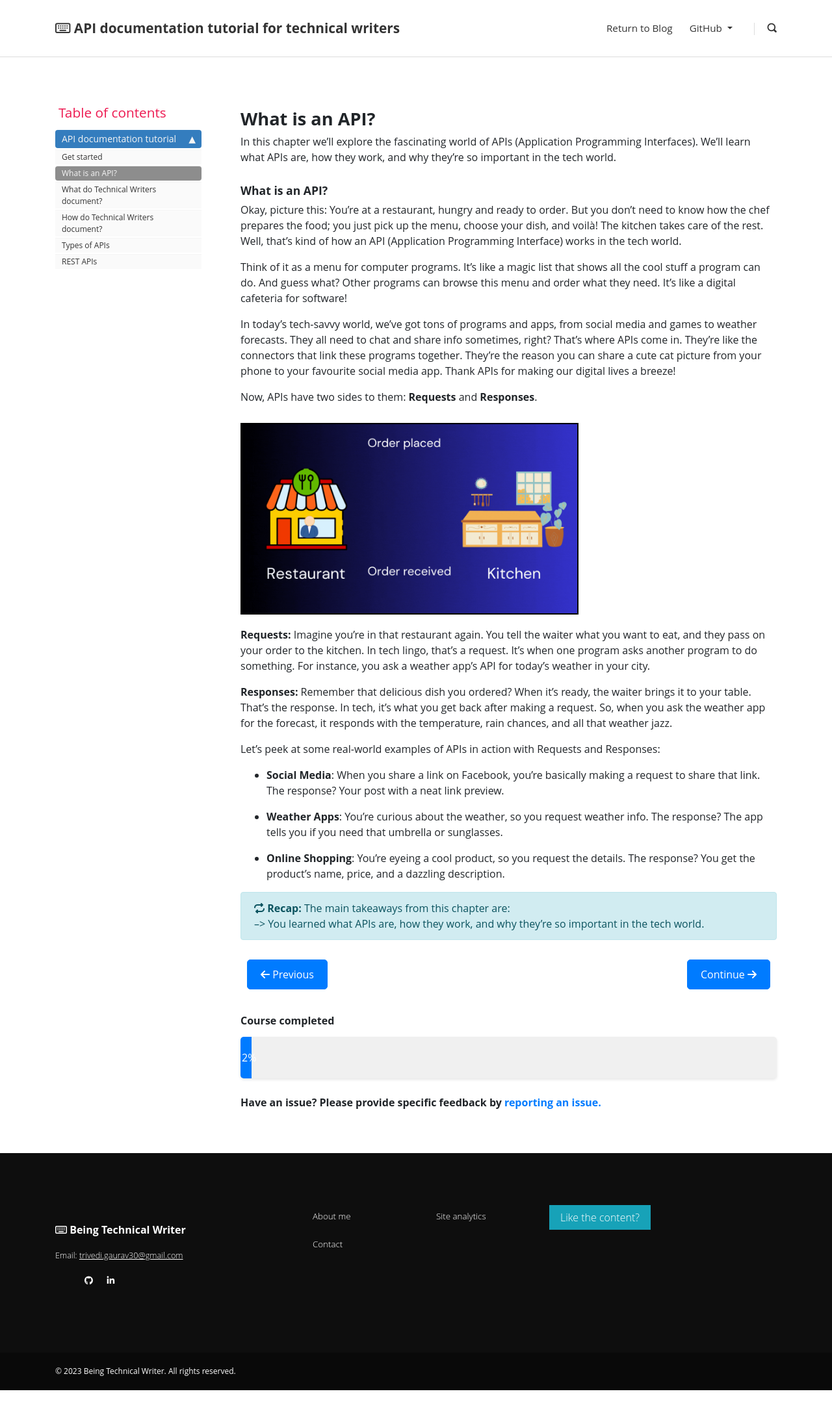
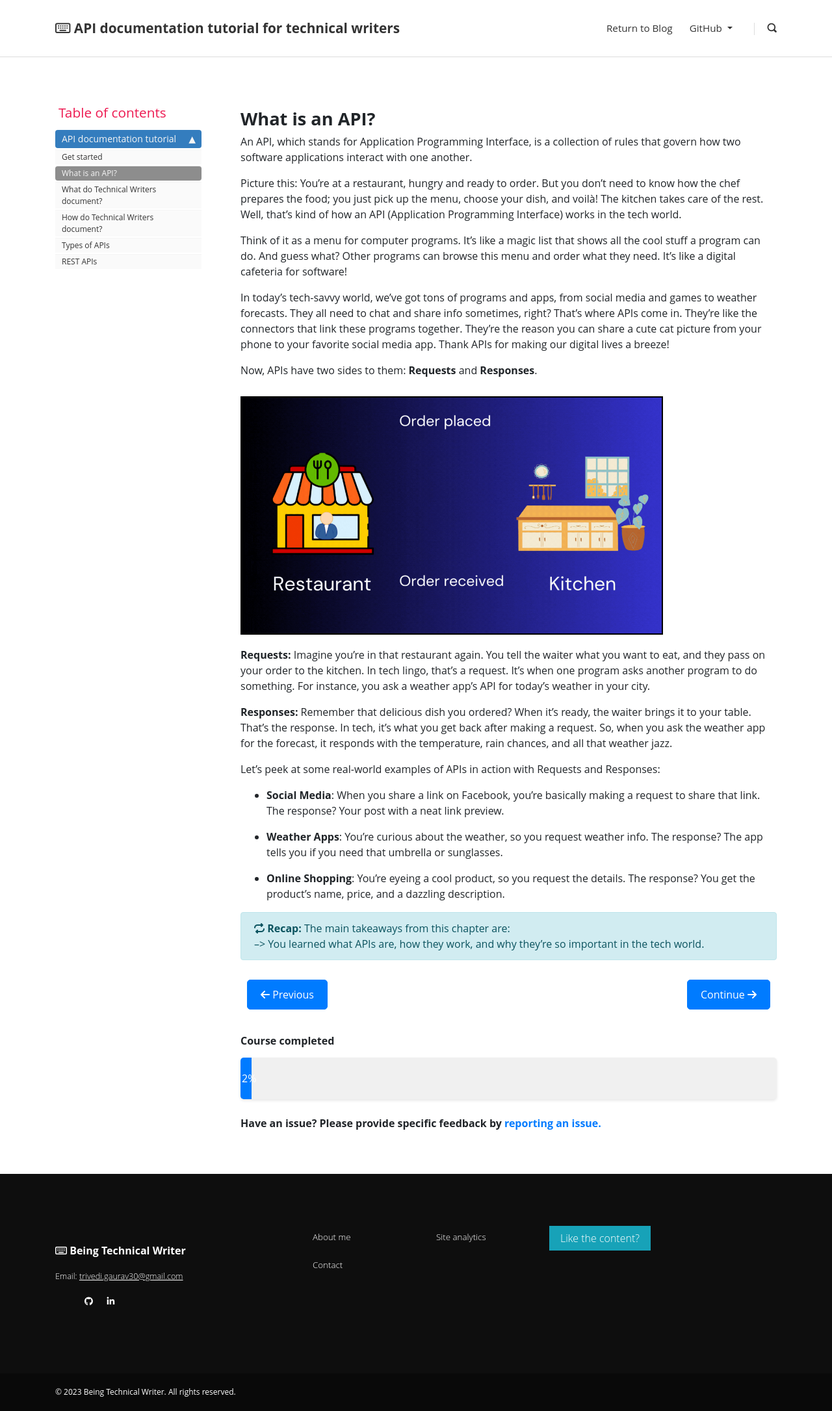
Before and after one commit to gautriv/apidocumentation, a Jekyll site: the page built from pages/mydoc/whatisanAPI.md, in a window 1280 px wide. Shown: the whole page at 65% size. Built offline with Jekyll 4.4.1, drawn with Linux system fonts in a browser that asks for light colours; nearby versions of some CDN libraries; comment, search, counter and statistics services are not loaded; before the commit the page ends 2140 px from its top, so only the background shows below that.

```diff
--- a/css/customstyles.css
+++ b/css/customstyles.css
@@ -56,7 +56,7 @@
 
 .post-content img {
     margin: 12px 0px 3px 0px;
-    width: 520px;
+    width: 650px;
     height: auto;
     border: 2px solid #000;
 }
--- a/pages/mydoc/whatisanAPI.md
+++ b/pages/mydoc/whatisanAPI.md
@@ -11,14 +11,13 @@ previous:
   url: https://beingtechnicalwriter.com/apidocumentation/index.html
 ---
 
-In this chapter we'll explore the fascinating world of APIs (Application Programming Interfaces). We'll learn what APIs are, how they work, and why they're so important in the tech world.
+An API, which stands for Application Programming Interface, is a collection of rules that govern how two software applications interact with one another.
 
-### What is an API?
-Okay, picture this: You're at a restaurant, hungry and ready to order. But you don't need to know how the chef prepares the food; you just pick up the menu, choose your dish, and voilà! The kitchen takes care of the rest. Well, that's kind of how an API (Application Programming Interface) works in the tech world.
+Picture this: You're at a restaurant, hungry and ready to order. But you don't need to know how the chef prepares the food; you just pick up the menu, choose your dish, and voilà! The kitchen takes care of the rest. Well, that's kind of how an API (Application Programming Interface) works in the tech world.
 
 Think of it as a menu for computer programs. It's like a magic list that shows all the cool stuff a program can do. And guess what? Other programs can browse this menu and order what they need. It's like a digital cafeteria for software!
 
-In today's tech-savvy world, we've got tons of programs and apps, from social media and games to weather forecasts. They all need to chat and share info sometimes, right? That's where APIs come in. They're like the connectors that link these programs together. They're the reason you can share a cute cat picture from your phone to your favourite social media app. Thank APIs for making our digital lives a breeze!
+In today's tech-savvy world, we've got tons of programs and apps, from social media and games to weather forecasts. They all need to chat and share info sometimes, right? That's where APIs come in. They're like the connectors that link these programs together. They're the reason you can share a cute cat picture from your phone to your favorite social media app. Thank APIs for making our digital lives a breeze!
 
 Now, APIs have two sides to them: **Requests** and **Responses**.
 
```
Also changed, not shown: pages/mydoc/typesofAPI.md (+15 -8 lines), 1 other file.
